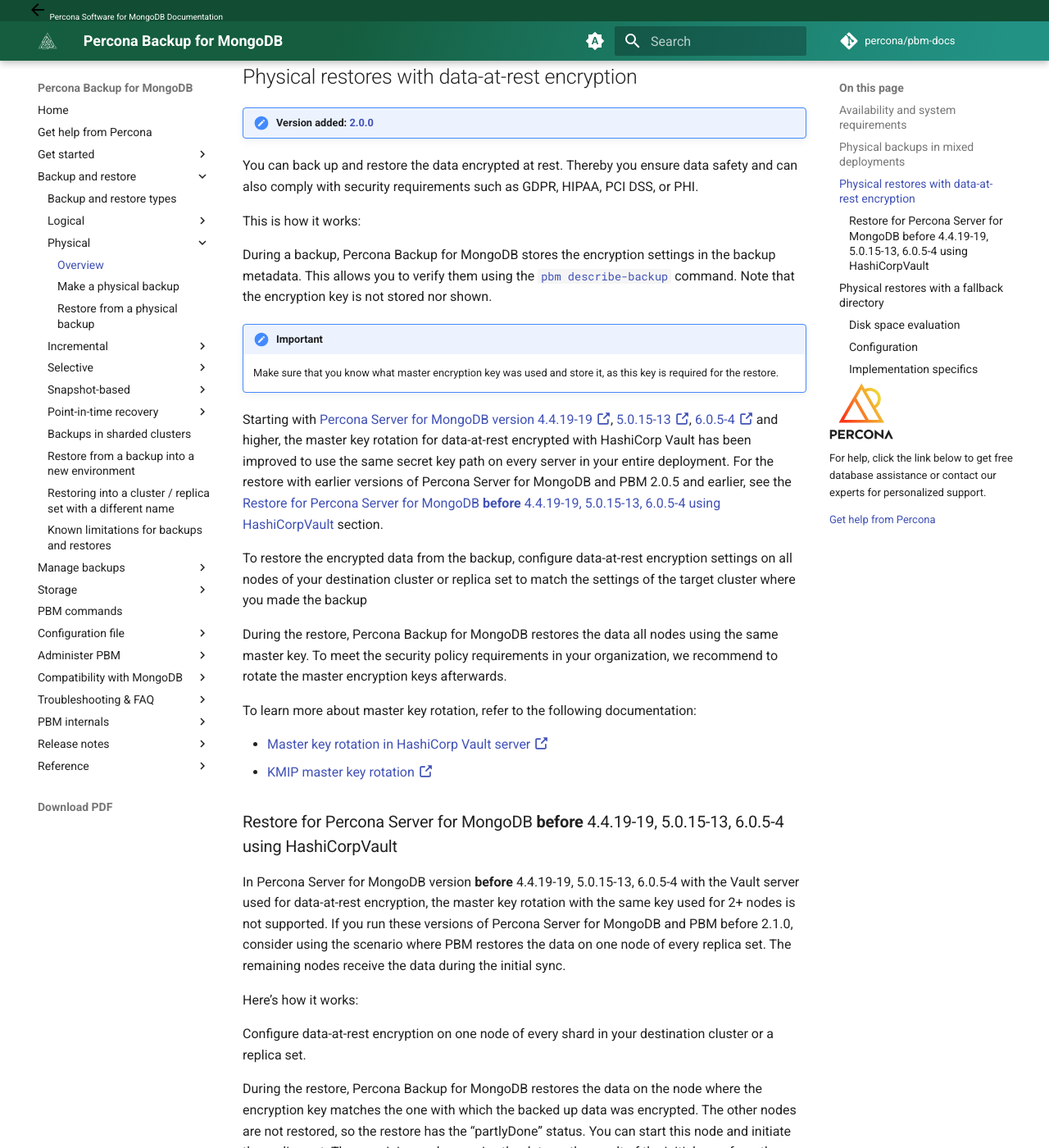
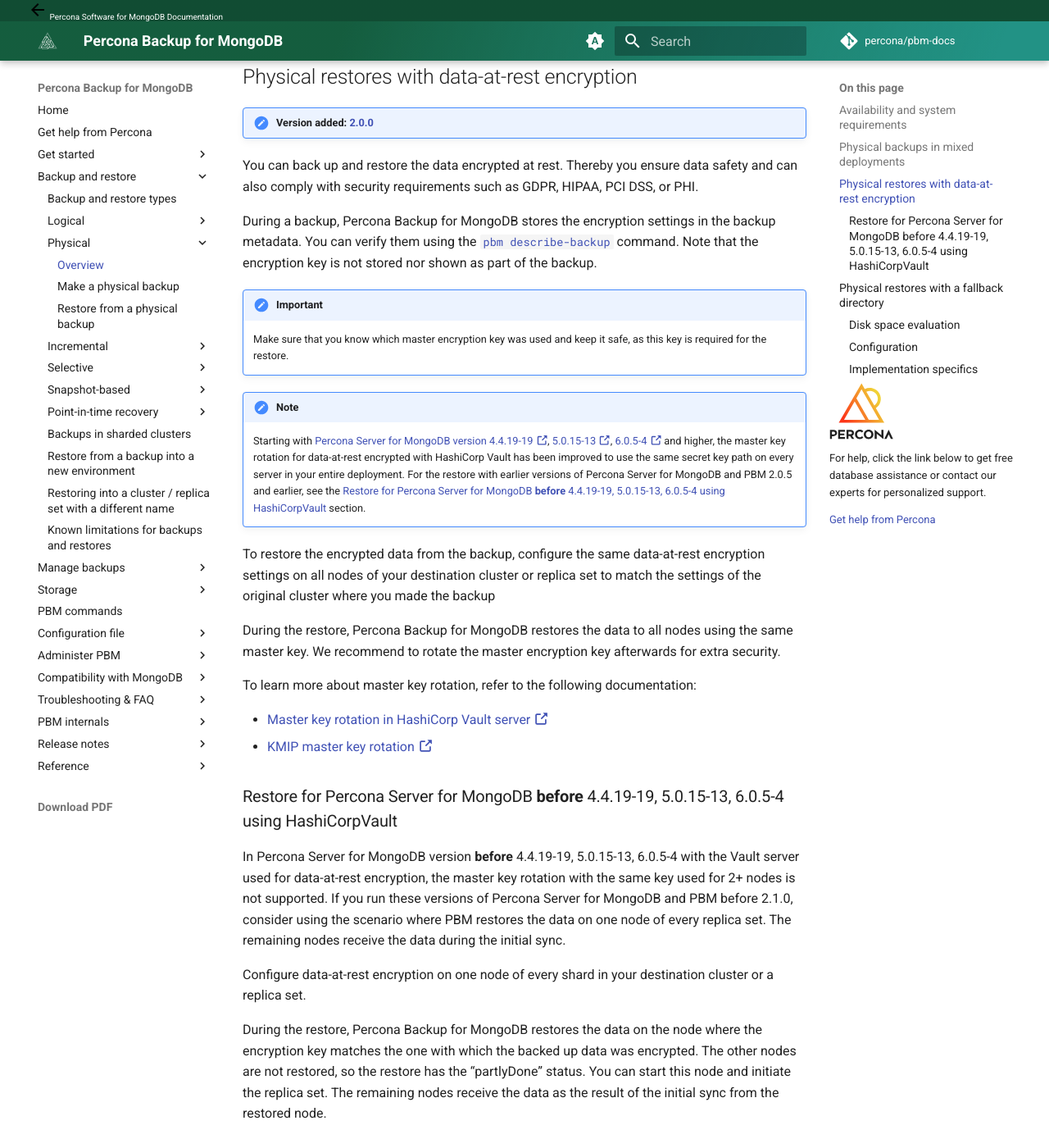
Before and after one commit to percona/pbm-docs, an MkDocs documentation site: the page built from docs/features/physical.md, in a window 1280 px wide and 1400 px high, scrolled down 2568 px. Shown: the whole window at 82% size. Built offline with MkDocs 1.6.1 and Material for MkDocs 9.7.7, drawn with Linux system fonts in a browser that asks for light colours; nearby versions of some CDN libraries; comment, search, counter and statistics services are not loaded.

Commit message:
Update physical.md

```diff
--- a/docs/features/physical.md
+++ b/docs/features/physical.md
@@ -70,19 +70,19 @@
 
 You can back up and restore the data encrypted at rest. Thereby you ensure data safety and can also comply with security requirements such as GDPR, HIPAA, PCI DSS, or PHI.
 
-This is how it works:
-
-During a backup, Percona Backup for MongoDB stores the encryption settings in the backup metadata. This allows you to verify them using the [`pbm describe-backup`](../reference/pbm-commands.md#pbm-describe-backup) command. Note that the encryption key is not stored nor shown.
+During a backup, Percona Backup for MongoDB stores the encryption settings in the backup metadata. You can verify them using the [`pbm describe-backup`](../reference/pbm-commands.md#pbm-describe-backup) command. Note that the encryption key is not stored nor shown as part of the backup.
 
 !!! important
 
-    Make sure that you know what master encryption key was used and store it, as this key is required for the restore.
+    Make sure that you know which master encryption key was used and keep it safe, as this key is required for the restore.
 
-Starting with [Percona Server for MongoDB version 4.4.19-19 :octicons-link-external-16:](https://docs.percona.com/percona-server-for-mongodb/4.4/release_notes/4.4.19-19.html), [5.0.15-13 :octicons-link-external-16:](https://docs.percona.com/percona-server-for-mongodb/5.0/release_notes/5.0.15-13.html), [6.0.5-4 :octicons-link-external-16:](https://docs.percona.com/percona-server-for-mongodb/6.0/release_notes/6.0.5-4.html) and higher, the master key rotation for data-at-rest encrypted with HashiCorp Vault has been improved to use the same secret key path on every server in your entire deployment. For the restore with earlier versions of Percona Server for MongoDB and PBM 2.0.5 and earlier, see the [Restore for Percona Server for MongoDB **before** 4.4.19-19, 5.0.15-13, 6.0.5-4 using HashiCorpVault](#restore-for-percona-server-for-mongodb-before-4419-19-5015-13-605-4-using-hashicorpvault) section.
+!!! note
 
-To restore the encrypted data from the backup, configure data-at-rest encryption settings on all nodes of your destination cluster or replica set to match the settings of the target cluster where you made the backup
+    Starting with [Percona Server for MongoDB version 4.4.19-19 :octicons-link-external-16:](https://docs.percona.com/percona-server-for-mongodb/4.4/release_notes/4.4.19-19.html), [5.0.15-13 :octicons-link-external-16:](https://docs.percona.com/percona-server-for-mongodb/5.0/release_notes/5.0.15-13.html), [6.0.5-4 :octicons-link-external-16:](https://docs.percona.com/percona-server-for-mongodb/6.0/release_notes/6.0.5-4.html) and higher, the master key rotation for data-at-rest encrypted with HashiCorp Vault has been improved to use the same secret key path on every server in your entire deployment. For the restore with earlier versions of Percona Server for MongoDB and PBM 2.0.5 and earlier, see the [Restore for Percona Server for MongoDB **before** 4.4.19-19, 5.0.15-13, 6.0.5-4 using HashiCorpVault](#restore-for-percona-server-for-mongodb-before-4419-19-5015-13-605-4-using-hashicorpvault) section.
 
-During the restore, Percona Backup for MongoDB restores the data all nodes using the same master key. To meet the security policy requirements in your organization, we recommend to rotate the master encryption keys afterwards.
+To restore the encrypted data from the backup, configure the same data-at-rest encryption settings on all nodes of your destination cluster or replica set to match the settings of the original cluster where you made the backup
+
+During the restore, Percona Backup for MongoDB restores the data to all nodes using the same master key. We recommend to rotate the master encryption key afterwards for extra security.
 
 To learn more about master key rotation, refer to the following documentation:
 
@@ -92,8 +92,6 @@
 ### Restore for Percona Server for MongoDB **before** 4.4.19-19, 5.0.15-13, 6.0.5-4 using HashiCorpVault
 
 In Percona Server for MongoDB version **before** 4.4.19-19, 5.0.15-13, 6.0.5-4 with the Vault server used for data-at-rest encryption, the master key rotation with the same key used for 2+ nodes is not supported. If you run these versions of Percona Server for MongoDB and PBM before 2.1.0, consider using the scenario where PBM restores the data on one node of every replica set. The remaining nodes receive the data during the initial sync.
-
-Here's how it works:
 
 Configure data-at-rest encryption on one node of every shard in your destination cluster or a replica set.
 
```
Also changed, not shown: other parts of docs/features/physical.md (+3 -1 lines).
